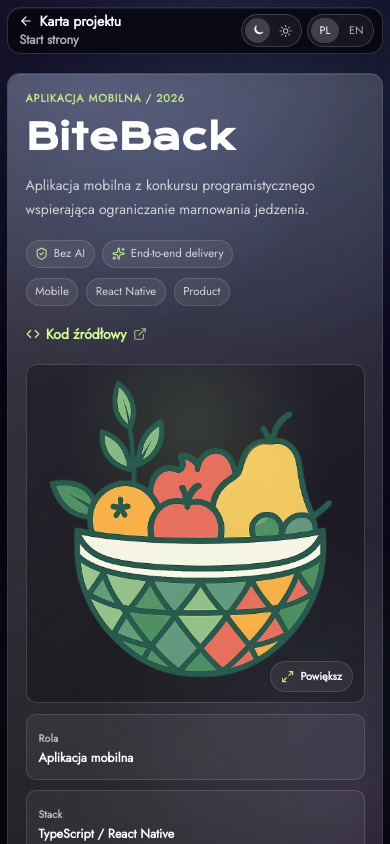
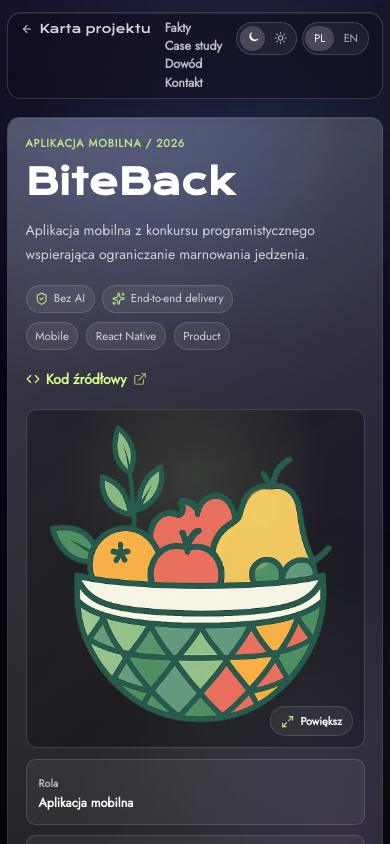
Before and after one commit to dawidbartczak/portfolio, a Next.js app: page /projects/biteback in a window 390 px wide. Shown: the top 844 px of the page. Built offline with nearby package versions, Linux system fonts and the light colour scheme.

Commit message:
Align project navigation with landing navbar

```diff
--- a/src/components/ProjectPage/ProjectPage.module.scss
+++ b/src/components/ProjectPage/ProjectPage.module.scss
@@ -23,42 +23,108 @@
 
 .nav {
     position: sticky;
-    top: 0.9rem;
+    top: 0.75rem;
     z-index: 20;
-    display: flex;
-    align-items: center;
-    justify-content: space-between;
+    display: grid;
+    grid-template-columns: 1fr auto auto;
+    align-items: center;
     gap: 1rem;
-    min-height: 3.15rem;
+    margin-top: 0.35rem;
     margin-bottom: 1.3rem;
-    padding: 0.45rem 0.55rem 0.45rem 0.8rem;
-    border: 1px solid var(--panel-border);
+    padding: 0.72rem 1rem;
     border-radius: 999px;
-    background: var(--project-nav-bg);
+    isolation: isolate;
+    transform: translate3d(0, 0, 0);
+    transition:
+        border-radius var(--motion-fast) ease,
+        transform var(--motion-fast) var(--motion-ease);
+    will-change: transform;
+}
+
+.nav::before {
+    content: "";
+    position: absolute;
+    inset: 0;
+    z-index: 0;
+    border: 1px solid var(--nav-border);
+    border-radius: inherit;
+    background: var(--nav-bg-top);
+    box-shadow: var(--nav-shadow-top);
+    opacity: 1;
+    pointer-events: none;
+    transition:
+        background-color var(--motion-fast) ease,
+        border-color var(--motion-fast) ease,
+        border-radius var(--motion-fast) ease,
+        box-shadow var(--motion-fast) ease;
+    backdrop-filter: blur(12px) saturate(132%);
+}
+
+.navScrolled {
+    margin-top: 0;
+    border-radius: 0 0 1.15rem 1.15rem;
+    transform: translate3d(0, -0.55rem, 0);
+}
+
+.navScrolled::before {
+    inset: 0;
+    background: var(--nav-bg);
     box-shadow: var(--nav-shadow);
+    backdrop-filter: blur(12px) saturate(132%);
+}
+
+.brandBack,
+.navLinks,
+.navControls {
+    position: relative;
+    z-index: 1;
+}
+
+.nav a {
+    color: inherit;
+    text-decoration: none;
+}
+
+.brandBack {
+    min-width: 0;
+    display: inline-flex;
+    align-items: center;
+    gap: 0.45rem;
+    color: var(--text-strong);
+    font-family: var(--font-krona-one), sans-serif;
+    font-size: 0.86rem;
+    line-height: 1.2;
+    white-space: nowrap;
 }
 
 .navLinks,
 .navControls {
     display: flex;
     align-items: center;
-    gap: 0.55rem;
-}
-
-.nav a {
+}
+
+.navLinks {
+    gap: 1rem;
+    color: var(--nav-link);
+    font-size: 0.9rem;
+}
+
+.navLinks a {
     display: inline-flex;
     align-items: center;
-    gap: 0.45rem;
-    color: var(--text-strong);
+    color: inherit;
     font-weight: 700;
     line-height: 1;
-    text-decoration: none;
-    transition: color var(--motion-fast) ease;
-}
-
-.nav a + a {
-    color: var(--text-soft);
-    font-size: 0.92rem;
+    transition: color 160ms ease;
+}
+
+.navLinks a:hover {
+    color: var(--nav-link-hover);
+}
+
+.navControls {
+    justify-content: flex-end;
+    gap: 0.5rem;
 }
 
 .navIcon {
@@ -1433,6 +1499,22 @@
         border-radius: 1rem;
     }
 
+    .nav::before {
+        inset: 0;
+        backdrop-filter: none;
+        transition: none;
+    }
+
+    .navScrolled {
+        border-radius: 0 0 0.95rem 0.95rem;
+        transform: none;
+    }
+
+    .navScrolled::before {
+        inset: 0;
+        backdrop-filter: none;
+    }
+
     .navLinks {
         flex-direction: column;
         align-items: flex-start;
@@ -1583,6 +1665,11 @@
         transform: none;
         will-change: auto;
     }
+
+    .nav::before,
+    .navScrolled::before {
+        backdrop-filter: none;
+    }
 }
 
 @media (prefers-reduced-motion: reduce) {
--- a/src/components/ProjectPage/index.tsx
+++ b/src/components/ProjectPage/index.tsx
@@ -21,7 +21,7 @@ import {
     X,
     type LucideIcon,
 } from "lucide-react";
-import {useEffect, useMemo, useState} from "react";
+import {useEffect, useMemo, useRef, useState} from "react";
 import {Code, Mail, Moon, Play, Sun} from "@/icons";
 import {contact, localeNames, text} from "@/content/site";
 import {useReveal} from "@/hooks/useReveal";
@@ -104,7 +104,9 @@ function ProjectLinks({links, locale}: { links: ProjectLink[]; locale: Locale })
 export default function ProjectPage({project}: ProjectPageProps) {
     const [locale, setLocale] = useState<Locale>("pl");
     const [isPreviewOpen, setIsPreviewOpen] = useState(false);
+    const [isScrolled, setIsScrolled] = useState(false);
     const [theme, setTheme] = useThemePreference();
+    const isScrolledRef = useRef(false);
     const t = useMemo(() => (value: LocalizedText) => text(value, locale), [locale]);
 
     useReveal();
@@ -131,6 +133,47 @@ export default function ProjectPage({project}: ProjectPageProps) {
             window.removeEventListener("keydown", handleKeyDown);
         };
     }, [isPreviewOpen]);
+
+    useEffect(() => {
+        const prefersStaticNav = window.matchMedia("(max-width: 760px), (pointer: coarse)").matches;
+
+        if (prefersStaticNav) {
+            isScrolledRef.current = false;
+            return undefined;
+        }
+
+        const updateScrolledState = () => {
+            const nextIsScrolled = window.scrollY > 12;
+
+            if (isScrolledRef.current !== nextIsScrolled) {
+                isScrolledRef.current = nextIsScrolled;
+                setIsScrolled(nextIsScrolled);
+            }
+        };
+
+        let frame = 0;
+        const onScroll = () => {
+            if (frame) {
+                return;
+            }
+
+            frame = window.requestAnimationFrame(() => {
+                frame = 0;
+                updateScrolledState();
+            });
+        };
+
+        updateScrolledState();
+        window.addEventListener("scroll", onScroll, {passive: true});
+
+        return () => {
+            if (frame) {
+                window.cancelAnimationFrame(frame);
+            }
+
+            window.removeEventListener("scroll", onScroll);
+        };
+    }, []);
 
     const projectMode = project.featuredLabel ? t(project.featuredLabel) : t(project.category);
     const hireFit = project.caseStudy.hireFit;
@@ -255,13 +298,16 @@ export default function ProjectPage({project}: ProjectPageProps) {
 
     return (
         <main className={cx(styles.page, styles.revealReady)}>
-            <nav className={styles.nav}>
+            <nav className={cx(styles.nav, isScrolled && styles.navScrolled)} aria-label="Primary">
+                <Link className={styles.brandBack} href={`/#project-${project.id}`}>
+                    <ArrowLeft className={styles.navIcon}/>
+                    <span>{locale === "pl" ? "Karta projektu" : "Project card"}</span>
+                </Link>
                 <div className={styles.navLinks}>
-                    <Link href={`/#project-${project.id}`}>
-                        <ArrowLeft className={styles.navIcon}/>
-                        <span>{locale === "pl" ? "Karta projektu" : "Project card"}</span>
-                    </Link>
-                    <Link href="/#top">{locale === "pl" ? "Start strony" : "Page top"}</Link>
+                    <a href="#proof">{locale === "pl" ? "Fakty" : "Facts"}</a>
+                    <a href="#story">{locale === "pl" ? "Case study" : "Case study"}</a>
+                    <a href="#signal">{locale === "pl" ? "Dowód" : "Proof"}</a>
+                    <a href="#contact">{locale === "pl" ? "Kontakt" : "Contact"}</a>
                 </div>
 
                 <div className={styles.navControls}>
@@ -303,7 +349,7 @@ export default function ProjectPage({project}: ProjectPageProps) {
                 </div>
             </nav>
 
-            <section className={cx(styles.hero, styles.glassPanel)}>
+            <section className={cx(styles.hero, styles.glassPanel)} id="top">
                 <div className={styles.panelContent}>
                     <div className={styles.heroCopy}>
                         <p className={styles.eyebrow}>{projectMode} / {project.year}</p>
@@ -402,7 +448,7 @@ export default function ProjectPage({project}: ProjectPageProps) {
                 </div>
             )}
 
-            <section className={styles.proofStrip} aria-label={locale === "pl" ? "Szybkie fakty" : "Quick facts"}>
+            <section className={styles.proofStrip} id="proof" aria-label={locale === "pl" ? "Szybkie fakty" : "Quick facts"}>
                 {proofStats.map((item) => {
                     const Icon = item.icon;
 
@@ -455,7 +501,7 @@ export default function ProjectPage({project}: ProjectPageProps) {
                 </div>
             </section>
 
-            <section className={styles.storySection}>
+            <section className={styles.storySection} id="story">
                 <div className={cx(styles.sectionHeader, styles.storyHeader)} data-reveal>
                     <div className={styles.storyIntroCopy}>
                         <p className={styles.eyebrow}>{locale === "pl" ? "Case study" : "Case study"}</p>
@@ -590,7 +636,7 @@ export default function ProjectPage({project}: ProjectPageProps) {
                 </article>
             </section>
 
-            <section className={styles.deepDive}>
+            <section className={styles.deepDive} id="signal">
                 <article className={cx(styles.glassPanel, styles.timelinePanel, styles.interactiveCard)} data-reveal>
                     <div className={styles.panelContent}>
                         <div className={styles.sectionKicker}>
@@ -645,7 +691,7 @@ export default function ProjectPage({project}: ProjectPageProps) {
                 </section>
             )}
 
-            <section className={cx(styles.cta, styles.glassPanel, styles.interactiveCard)} data-reveal>
+            <section className={cx(styles.cta, styles.glassPanel, styles.interactiveCard)} data-reveal id="contact">
                 <div className={styles.panelContent}>
                     <div className={styles.ctaCopy}>
                         <p className={styles.eyebrow}>{locale === "pl" ? "Następny krok" : "Next step"}</p>
```
